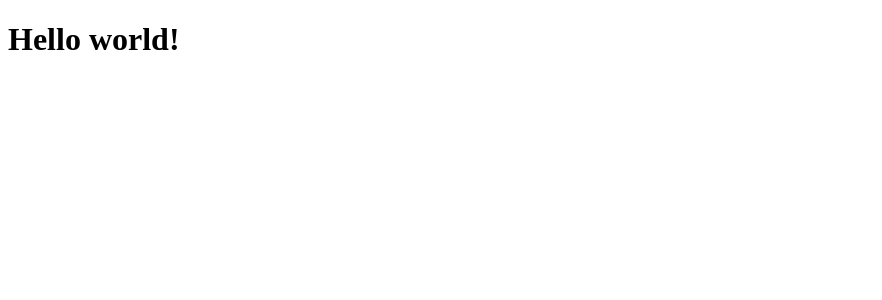
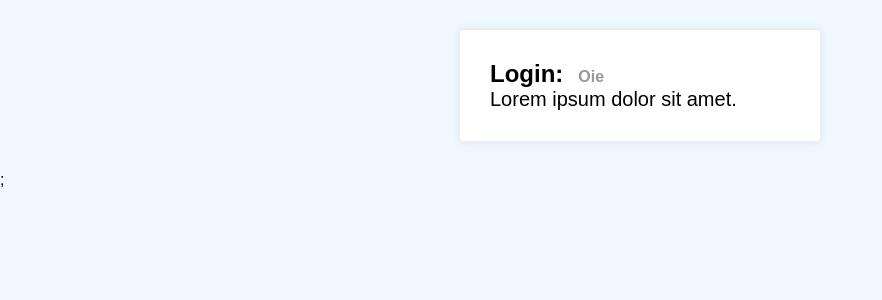
Before and after one commit to matheusBenedihtCaldeira/react_api_rest_escola, a React (Create React App) app: page / in a window 1280 px wide. Shown: the top 300 px of the page, without its empty margins (0-882 px from the left). Built offline with nearby package versions, Linux system fonts and the light colour scheme.

Commit message:
Começando a criar os Styles, usando styled-components

```diff
--- a/package.json
+++ b/package.json
@@ -9,6 +9,7 @@
     "react": "^18.2.0",
     "react-dom": "^18.2.0",
     "react-scripts": "5.0.1",
+    "styled-components": "^5.0.0",
     "web-vitals": "^2.1.4"
   },
   "scripts": {
--- a/src/App.js
+++ b/src/App.js
@@ -1,5 +1,14 @@
+import React from 'react';
+import Login from './pages/Login';
+import GlobalStyles from './styles/GlobalStyles';
+
 function App() {
-  return <h1>Hello world!</h1>;
+  return (
+    <>
+      <Login />
+      <GlobalStyles />;
+    </>
+  );
 }
 
 export default App;
--- /dev/null
+++ b/src/pages/Login/index.js
@@ -0,0 +1,16 @@
+import React from 'react';
+
+import { Container } from '../../styles/GlobalStyles';
+import { Title, Paragrafo } from './styled';
+
+export default function Login() {
+  return (
+    <Container>
+      <Title isRed>
+        Login:<small>Oie</small>
+      </Title>
+
+      <Paragrafo>Lorem ipsum dolor sit amet.</Paragrafo>
+    </Container>
+  );
+}
--- /dev/null
+++ b/src/pages/Login/styled.js
@@ -0,0 +1,14 @@
+import styled from 'styled-components';
+
+export const Title = styled.h1`
+  small {
+    font-size: 12pt;
+    margin-left: 15px;
+    color: #999;
+  }
+`;
+
+export const Paragrafo = styled.p`
+  font-size: 20px;
+  font-family: sans-serif;
+`;
--- /dev/null
+++ b/src/styles/GlobalStyles.js
@@ -0,0 +1,38 @@
+import styled, { createGlobalStyle } from 'styled-components';
+
+export default createGlobalStyle`
+  *{
+    margin: 0;
+    padding: 0;
+    outline: none;
+    box-sizing: border-box;
+  }
+
+  body{
+    font-family: sans-serif;
+    background-color: aliceblue;
+  }
+
+  html, body, #root{
+    height: 100%;
+  }
+  button{
+    cursor: pointer;
+  }
+  a{
+    text-decoration: none;
+  }
+
+  ul{
+    list-style: none;
+  }
+`;
+
+export const Container = styled.section`
+  max-width: 360px;
+  background: #fff;
+  margin: 30px auto;
+  padding: 30px;
+  border-radius: 4px;
+  box-shadow: 0 0 10px rgba(0, 0, 0, 0.1);
+`;
```
Also changed, not shown: .eslintrc.js, 2 other files (tests, documents, lock files or other folders).
